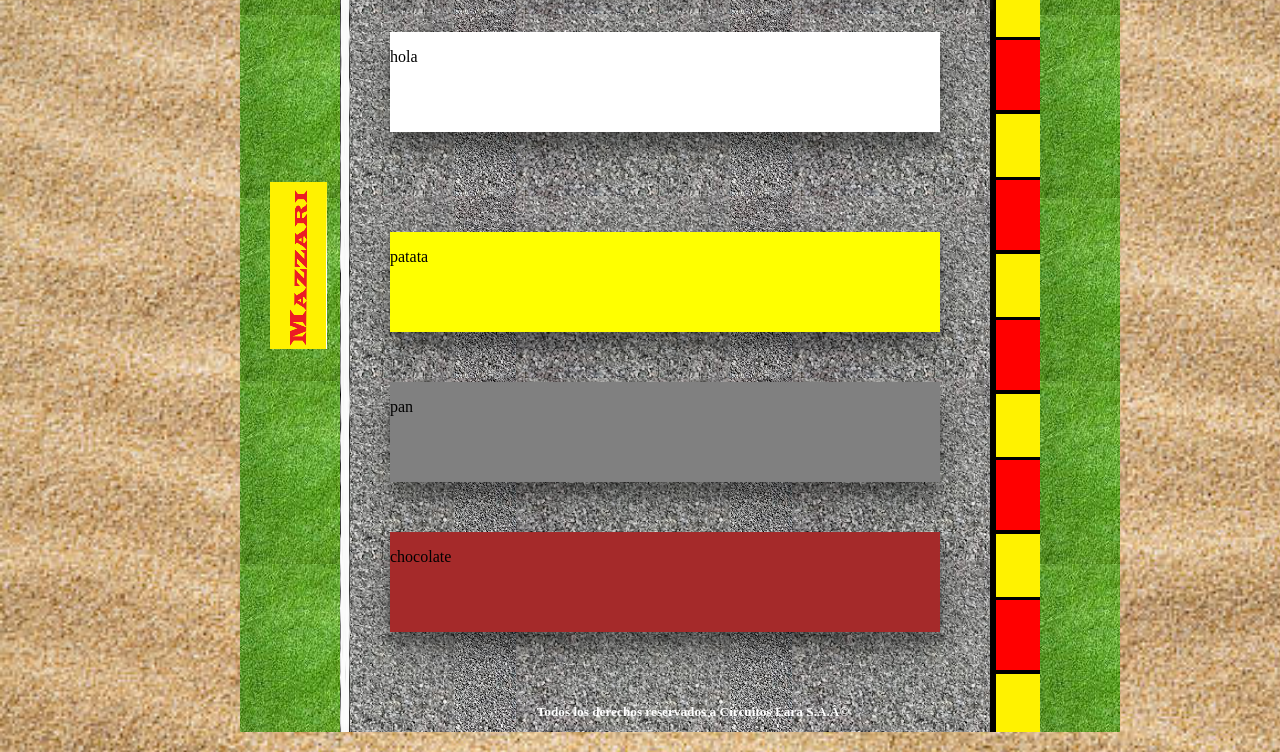
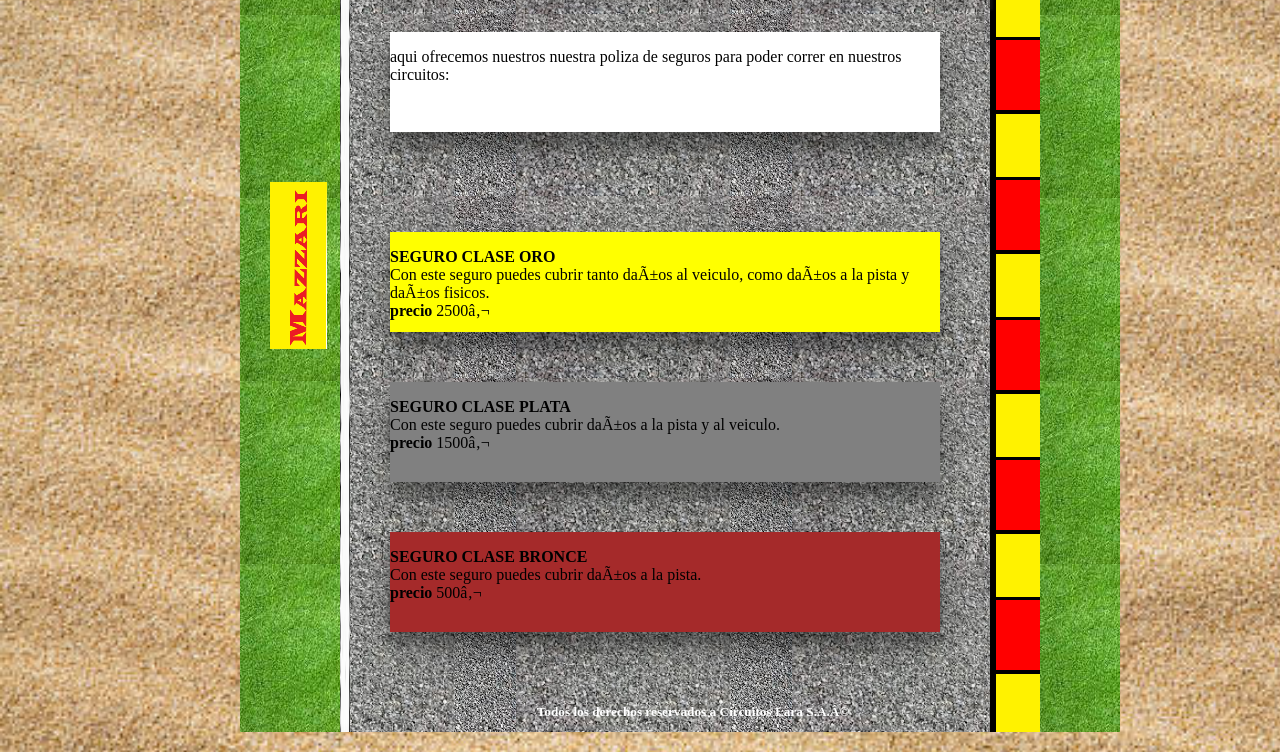
Before and after one commit to rulli37/proyecto-1, a plain HTML site: page pagina web 5/seguros.html in a window 1280 px wide. Shown: the part 176-928 px from the top of the page. Drawn offline with Linux system fonts and the light colour scheme; a web font is replaced by a local one.

Commit message:
Update seguros.html

```diff
--- a/pagina web 5/seguros.html
+++ b/pagina web 5/seguros.html
@@ -39,16 +39,28 @@
 			</div>
 
 			<div id="texto">
-				<p> hola </p>
+				<p> aqui ofrecemos nuestros nuestra poliza de seguros para poder correr en nuestros circuitos:</p>
 			</div>
 			<div id="s1">
-				<p> patata </p>
+				<p>
+					<strong> SEGURO CLASE ORO </strong> <br>
+					Con este seguro puedes cubrir tanto daños al veiculo, como daños a la pista y daños fisicos.
+					<br> <strong>precio</strong> 2500€
+				</p>
 			</div>
 			<div id="s2">
-				<p> pan </p>
+				<p>
+					<strong>SEGURO CLASE PLATA</strong><br>
+					Con este seguro puedes cubrir daños a la pista y al veiculo.
+					<br> <strong>precio</strong> 1500€
+				</p>
 			</div>
 			<div id="s3">
-				<p> chocolate</p>
+				<p>
+					<strong>SEGURO CLASE BRONCE</strong><br>
+					Con este seguro puedes cubrir daños a la pista.
+					<br> <strong>precio</strong> 500€
+				</p>
 			</div>
 
 			<div id="pie">
```
